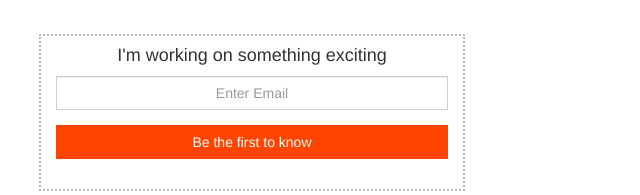
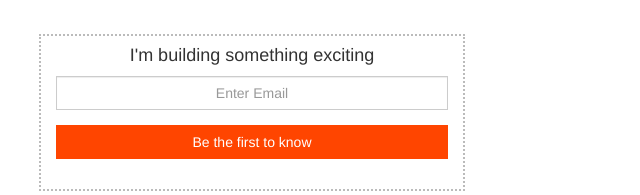
Before and after one commit to shekit/portfolio, a plain HTML site: page index.html in a window 1280 px wide. Shown: the part 440-635 px from the top of the page, 388-1028 px from the left. Drawn offline with nearby package versions, Linux system fonts and the light colour scheme.

Commit message:
copy changes

```diff
--- a/index.html
+++ b/index.html
@@ -73,7 +73,7 @@
 
 				<div class="col-xs-12 col-md-4 col-md-offset-4 text-center" id="announcement">
 
-					<h6 class="big-subtitle">I'm working on something exciting</h6>
+					<h6 class="big-subtitle">I'm building something exciting</h6>
 					<!-- Begin Mailchimp Signup Form -->
 					<div id="mc_embed_signup">
 						<form action="https://peeqo.us14.list-manage.com/subscribe/post?u=69e6efea4dd174cd8d1d6b664&amp;id=7d9869d325" method="post" id="mc-embedded-subscribe-form" name="mc-embedded-subscribe-form" class="validate" target="_blank" novalidate>
```
